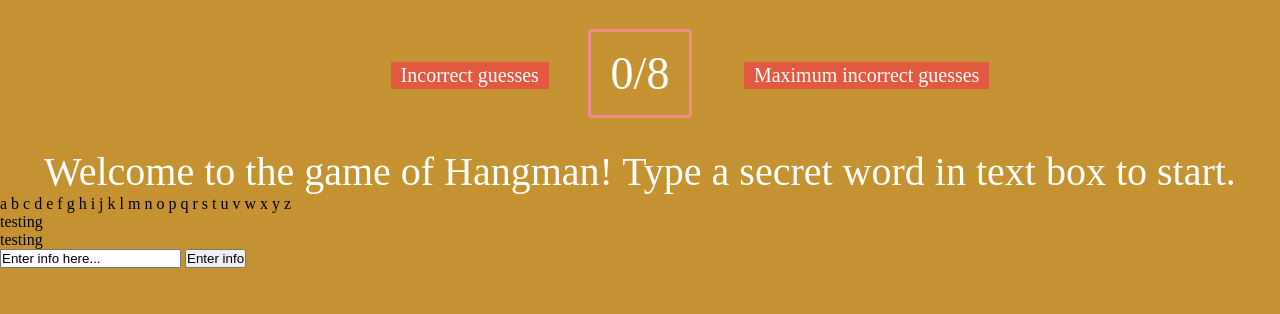
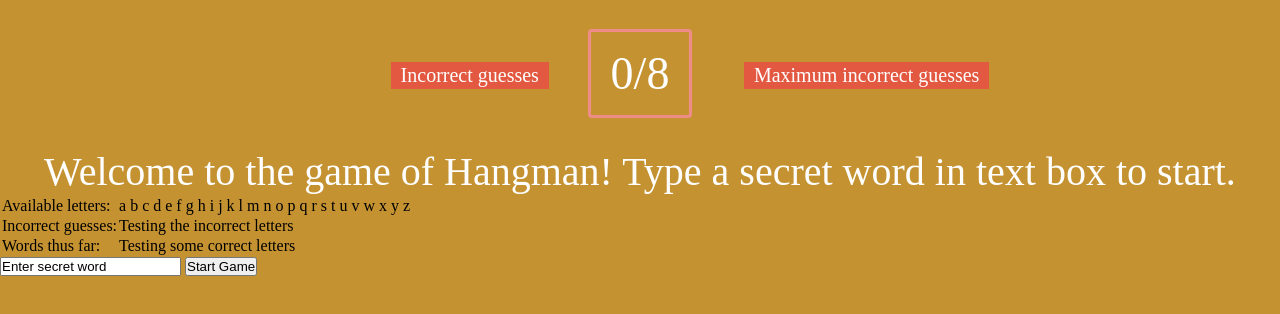
Before and after one commit to SebastienFauque/HangmanWebsite, a plain HTML site: page index.html in a window 1280 px wide. Shown: the part 78-392 px from the top of the page. Drawn offline with Linux system fonts and the light colour scheme.

Commit message:
added a table for displaying available letters, incorrect letters, and the correct letters

```diff
--- a/index.html
+++ b/index.html
@@ -16,40 +16,43 @@
       <div id="max-incorrect-guesses" class="badge">Maximum incorrect guesses</div>
       <span id="user-score">0</span>/<span id="max-incorrect-guesses-number">8</span>
     </div>
+
     <!-- text output-->
     <div class="text-out">
-      <!-- <button onclick="myFunction()">Play</button> -->
+      <!-- <button onclick="submitInput()">Play</button> -->
       <p>Welcome to the game of Hangman! Type a secret word in text box to start.</p>
     </div>
 
     <!-- available letters list-->
-    <div class="available-letters">
-      <p> a b c d e f g h i j k l m n o p q r s t u v w x y z</p>
-    </div>
-    <!-- incorrect guesses list-->
-    <div class="incorrect-guesses">
-      <p>testing</p>
-    </div>
-    <!-- correct guesses -->
-    <div class="correct-guesses">
-      <p>testing</p>
-    </div>
+    <table class="guessesDiv">
+      <tr class="available">
+        <td id="availableTitle"> Available letters: </td>
+        <td id="availableLetters"> a b c d e f g h i j k l m n o p q r s t u v w x y z</td>
+      </tr>
+      <tr class="incorrect">
+        <td id="incorrectTitle">Incorrect guesses:</td>
+        <td id="incorrectLetters">Testing the incorrect letters</td>
+      </tr>
+      <tr class="correct">
+        <td id="correctTitle">Words thus far:</td>
+        <td id="correctLetters">Testing some correct letters</td>
+      </tr>
+    </table>
 
     <!-- text input-->
     <div class="text-input">
-      <input type="text" id="myText" value="Enter info here...">
-      <button onclick="myFunction()">Enter info</button>
+      <input type="text" id="myText" value="Enter secret word"> <!--  change preload text?? -->
+      <button id="submitButton" onclick="submitInput()"> Start Game </button>
       <p id="User-input"></p>
+
     </div>
-    <script>
-      function myFunction() {
-        var x = document.getElementById("myText").value;
-        document.getElementById("User-input").innerHTML = x;
-      }
-    </script>
+
+
     <!-- 1. The <iframe> (and video player) will replace this <div> tag. -->
-    <div id="player"></div>
+    <div class="playerContainer" id="player"></div>
 
+
+    <!-- <script src="videoPlayer.js" charset="utf-8"></script> -->
     <script src="app.js" charset="utf-8"></script>
   </body>
 </html>
```
